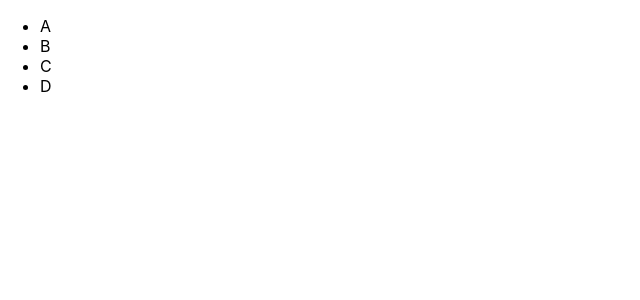
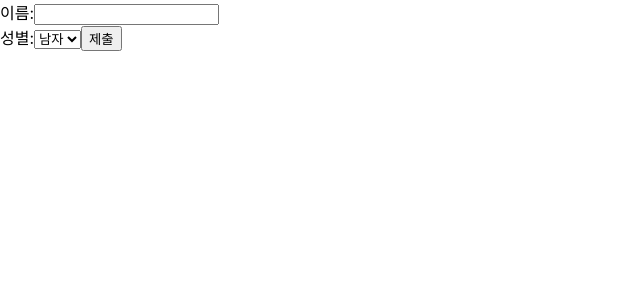
Before and after one commit to iHateAI/React-Code-Repo, a React (Create React App) app: page / in a window 1280 px wide. Shown: the top 300 px of the page, without its empty margins (0-640 px from the left). Built offline with nearby package versions, Linux system fonts and the light colour scheme.

Commit message:
09. Form과 Controlled Components

```diff
--- /dev/null
+++ b/src/chapter_11/SignUp.jsx
@@ -0,0 +1,39 @@
+import React, { useState } from "react";
+
+function SignUp(props) {
+  const [name, setName] = useState("");
+  const [gender, setGender] = useState("남자");
+
+  const handleChangeName = (event) => {
+    setName(event.target.value);
+  };
+
+  const handleSubmit = (event) => {
+    alert(`이름: ${name}, 성별: ${gender}`);
+    event.preventDefault();
+  };
+
+  const handleChangeGender = (event) => {
+    setGender(event.target.value);
+  };
+
+  return (
+    <form onSubmit={handleSubmit}>
+      <label>
+        이름:
+        <input type="text" value={name} onChange={handleChangeName} />
+      </label>
+      <br />
+      <label>
+        성별:
+        <select value={gender} onChange={handleChangeGender}>
+          <option value="남자">남자</option>
+          <option value="여자">여자</option>
+        </select>
+      </label>
+      <button type="submit">제출</button>
+    </form>
+  );
+}
+
+export default SignUp;
--- a/src/index.js
+++ b/src/index.js
@@ -11,12 +11,13 @@
 import ConfirmButton from "./chapter_08/ConfirmButton";
 import LandingPage from "./chapter_09/LandingPage";
 import AttendanceBook from "./chapter_10/AttendanceBook";
+import SignUp from "./chapter_11/SignUp";
 
 const root = ReactDOM.createRoot(document.getElementById("root"));
 
 root.render(
   <React.StrictMode>
-    <AttendanceBook />
+    <SignUp />
   </React.StrictMode>
 );
 
```
